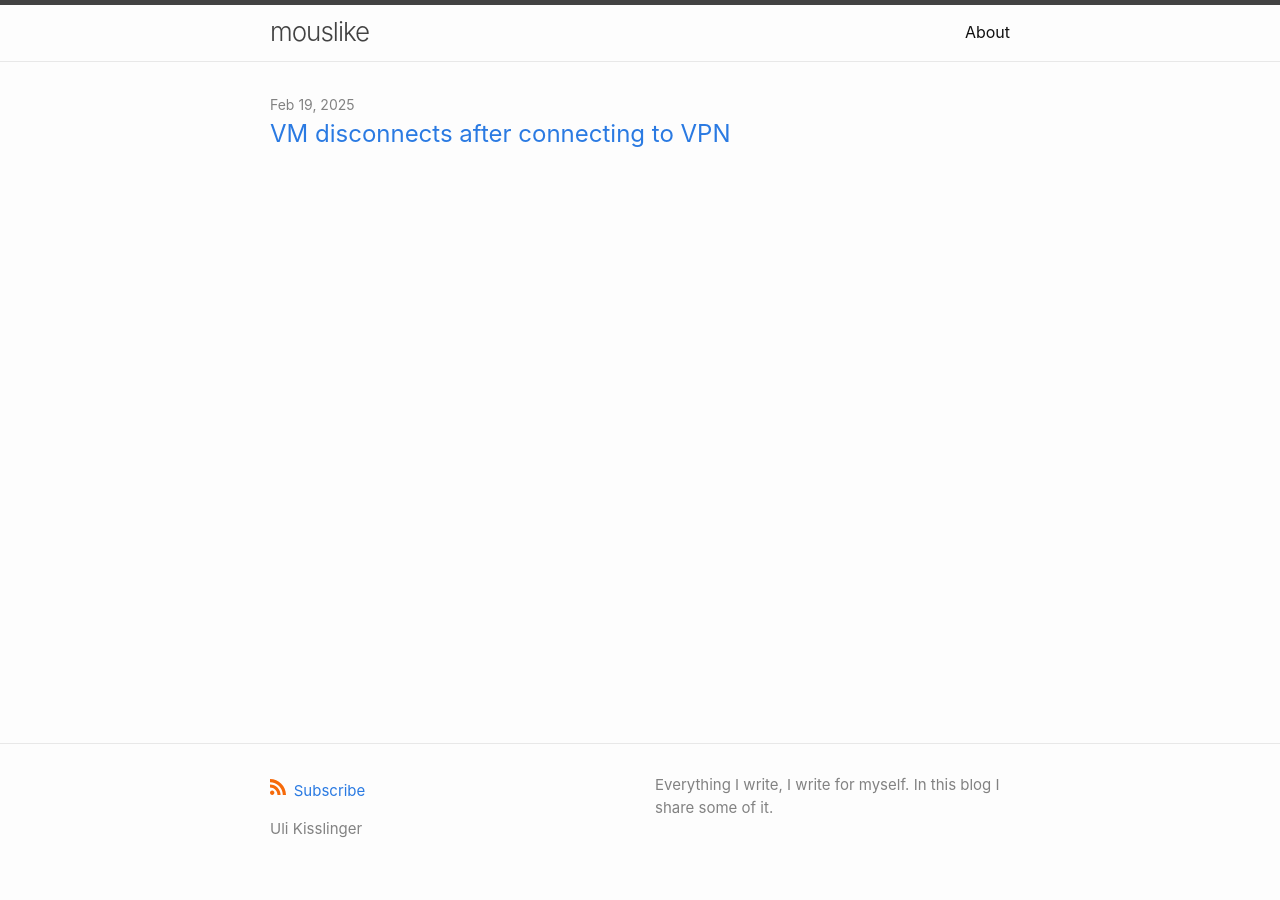
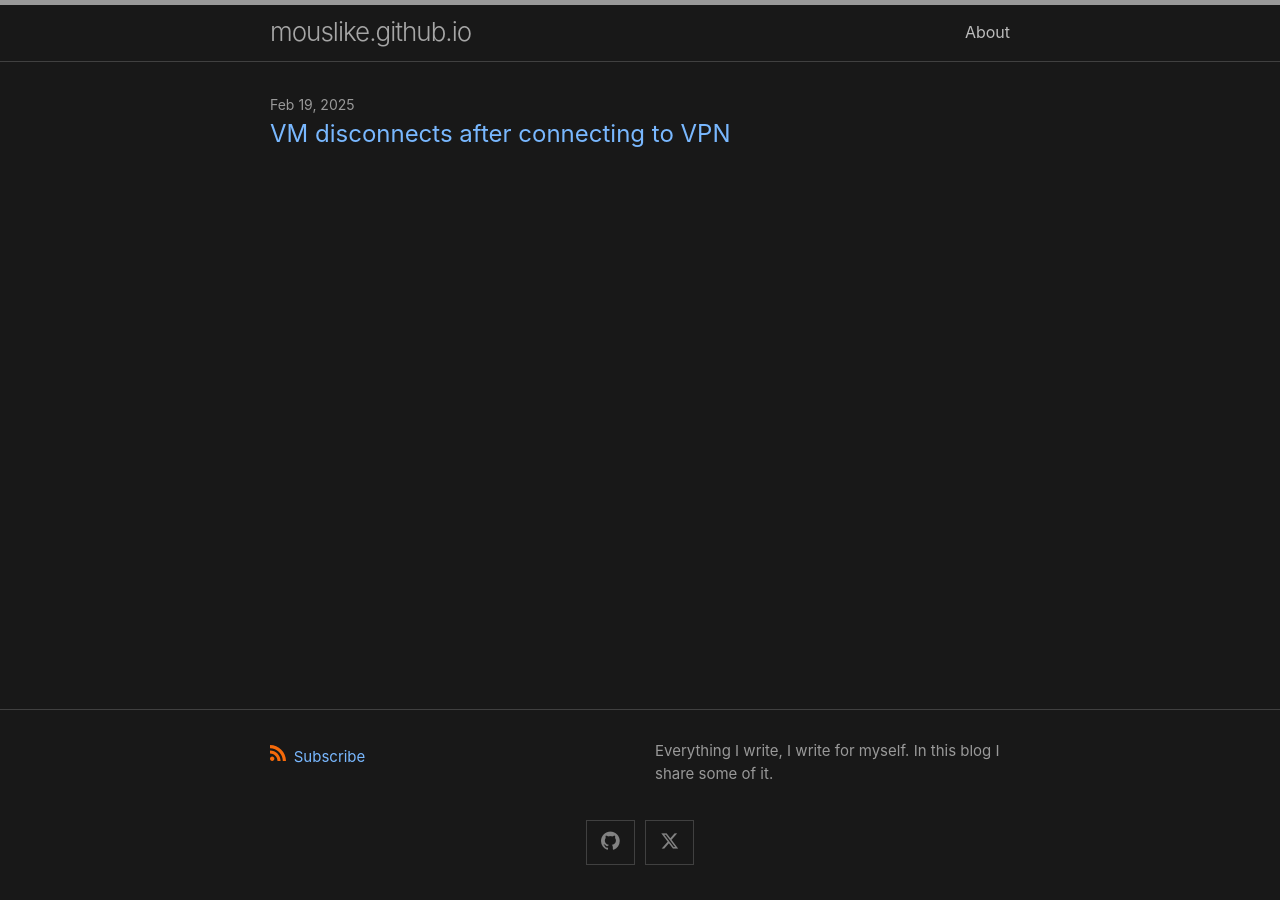
Before and after one commit to mouselike/mouselike.github.io, a Jekyll site: the page built from index.md, in a window 1280 px wide. Built offline with Jekyll 4.4.1, drawn with Linux system fonts in a browser that asks for light colours.

Commit message:
updated config

```diff
--- a/_config.yml
+++ b/_config.yml
@@ -1,6 +1,6 @@
-title: mouslike
+title: mouslike.github.io
 author:
-  name: Uli Kisslinger
+  name:
   email:
 
 # The `>` after `description:` means to ignore line-breaks until next key.
@@ -39,7 +39,7 @@ minima:
   # solarized-light	   Light variant of solarized color scheme.
   # solarized-dark	   Dark variant of solarized color scheme.
   # solarized	         Adaptive skin for solarized color scheme skins.
-  skin: classic
+  skin: dark
 
   # Set to `true` to show excerpts on the homepage.
   #show_excerpts: false
@@ -56,10 +56,10 @@ minima:
   # * title    Tooltip rendered on hovering over icon.
   # * icon     Font Awesome icon id. `github` corresponds to `fa-github`.
   # * url      Full URL of social profile.
-  #social_links:
-  #  - title: Minima Theme repository at GitHub
-  #    icon: github
-  #    url: "https://github.com/jekyll/minima"
-  #  - title: Jekyll at X (formerly Twitter)
-  #    icon: x-twitter
-  #    url: "https://x.com/jekyllrb"
+  social_links:
+    - title: GitHub
+      icon: github
+      url: "https://github.com/Mouselike"
+    - title: X
+      icon: x-twitter
+      url: "https://x.com/mouselike12"
```
Also changed, not shown: Gemfile.lock (added).
